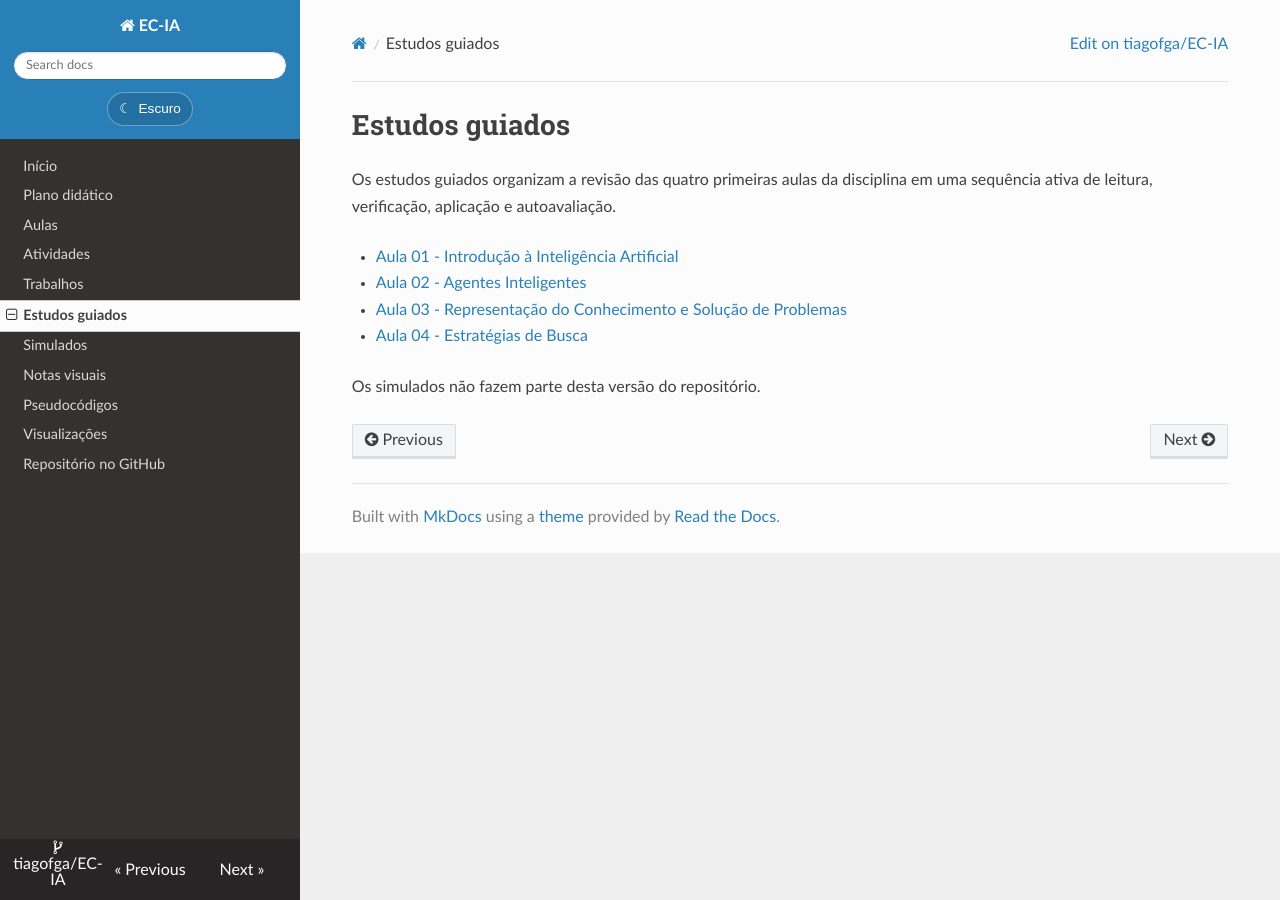
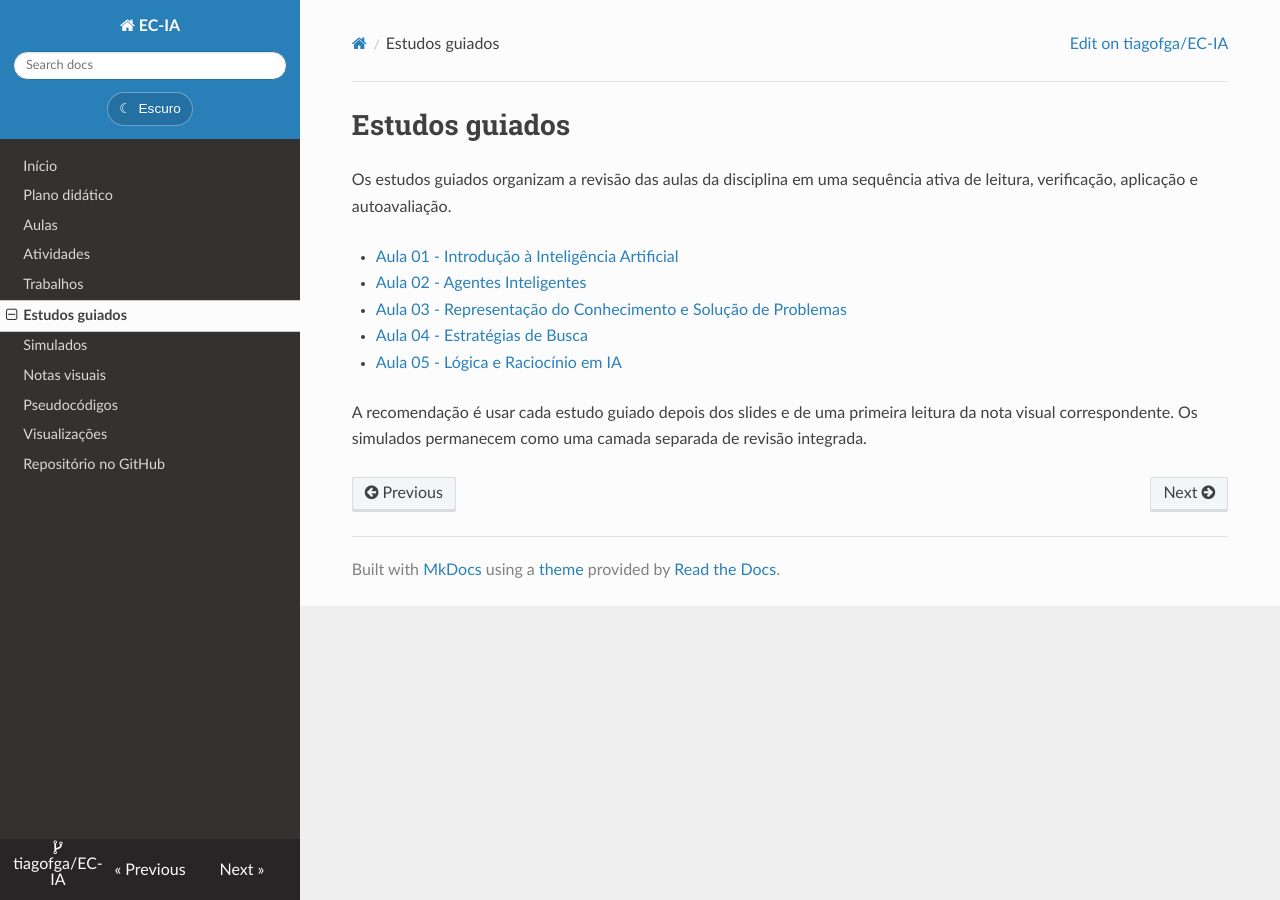
Before and after one commit to tiagofga/EC-IA, an MkDocs documentation site: the page built from docs/estudos-guiados/index.md, in a window 1280 px wide. Built offline with MkDocs 1.6.1, drawn with Linux system fonts in a browser that asks for light colours; nearby versions of some CDN libraries.

Commit message:
docs(site): add Aula 05 guided study

```diff
--- a/docs/estudos-guiados/index.md
+++ b/docs/estudos-guiados/index.md
@@ -1,10 +1,11 @@
 # Estudos guiados
 
-Os estudos guiados organizam a revisão das quatro primeiras aulas da disciplina em uma sequência ativa de leitura, verificação, aplicação e autoavaliação.
+Os estudos guiados organizam a revisão das aulas da disciplina em uma sequência ativa de leitura, verificação, aplicação e autoavaliação.
 
 - [Aula 01 - Introdução à Inteligência Artificial](01-introducao/README.md)
 - [Aula 02 - Agentes Inteligentes](02-agentes/README.md)
 - [Aula 03 - Representação do Conhecimento e Solução de Problemas](03-conhecimento/README.md)
 - [Aula 04 - Estratégias de Busca](04-busca/README.md)
+- [Aula 05 - Lógica e Raciocínio em IA](05-logica/README.md)
 
-Os simulados não fazem parte desta versão do repositório.
+A recomendação é usar cada estudo guiado depois dos slides e de uma primeira leitura da nota visual correspondente. Os simulados permanecem como uma camada separada de revisão integrada.
```
